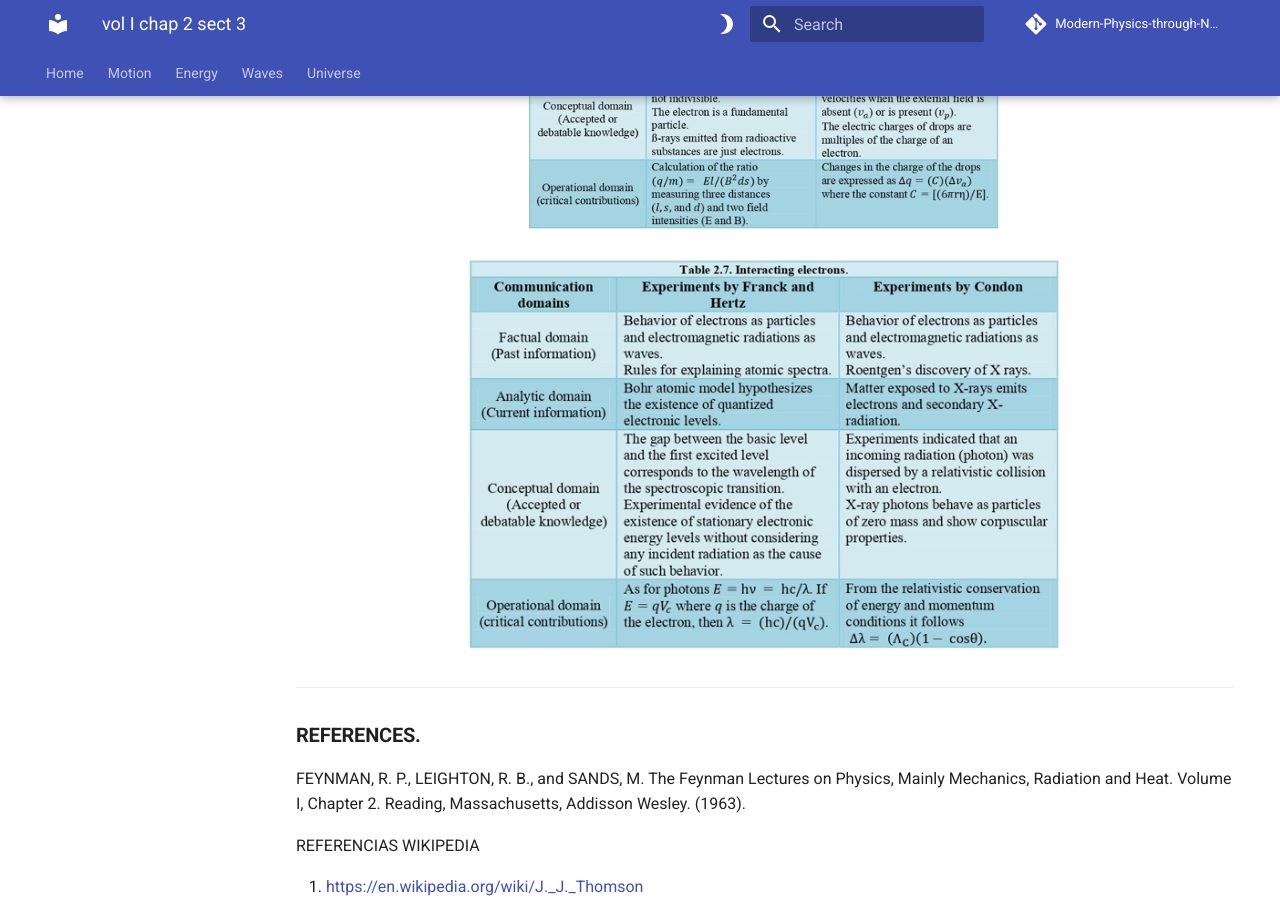
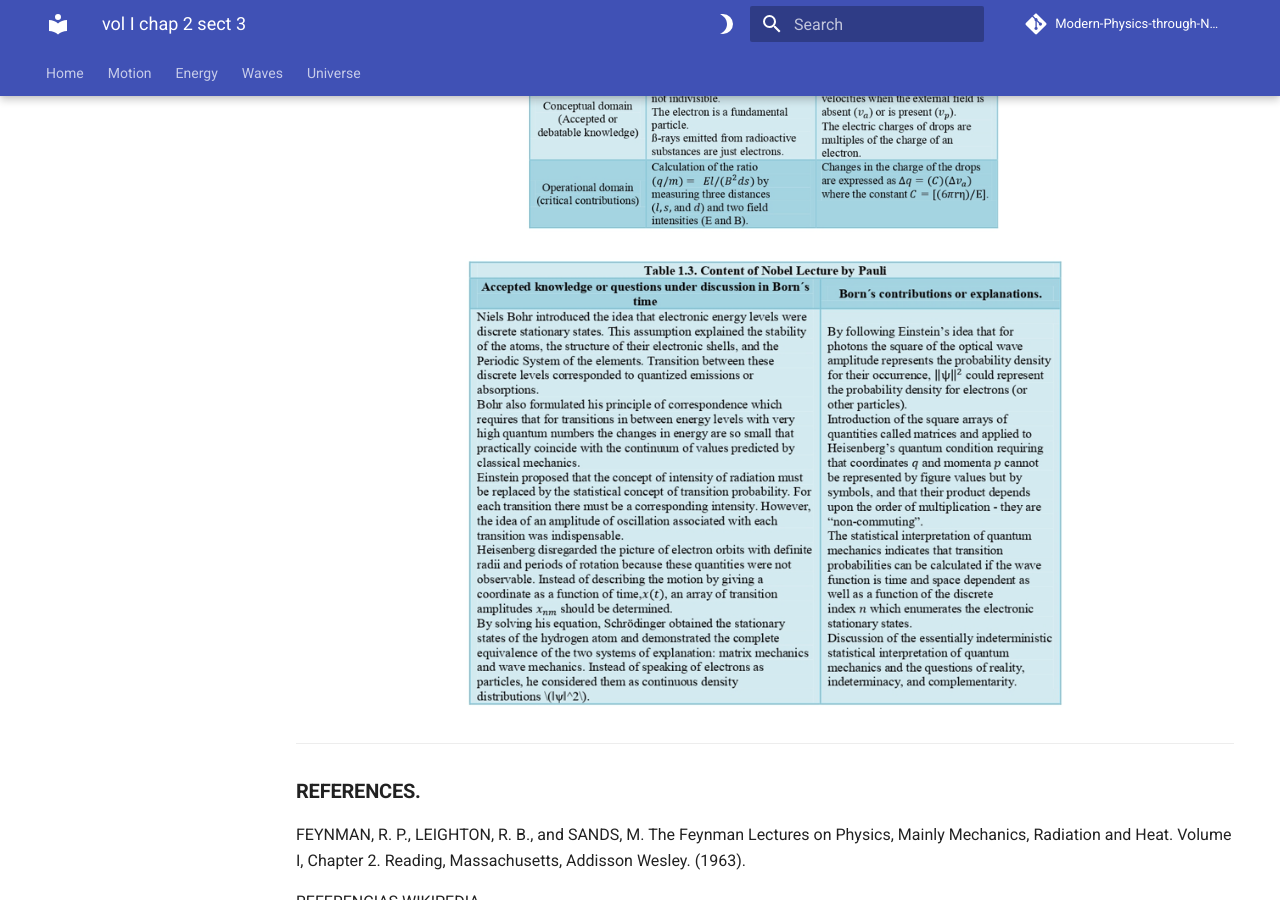
Before and after one commit to modphysnobel/modphysnobel.github.io, an MkDocs documentation site: the page built from docs/vol-I/vol-I-chap-2-sect-3.md, in a window 1280 px wide and 900 px high, scrolled down 1374 px. Built offline with MkDocs 1.6.1 and Material for MkDocs 9.7.7, drawn with Linux system fonts in a browser that asks for light colours; some web fonts are replaced; comment, search, counter and statistics services are not loaded.

Commit message:
Update vol-I-chap-2-sect-3.md

```diff
--- a/docs/vol-I/vol-I-chap-2-sect-3.md
+++ b/docs/vol-I/vol-I-chap-2-sect-3.md
@@ -25,7 +25,7 @@ The knowledge obtained from analyzing the information described previously in Se
 </p>
 
 <p align="center" width="100%">
-    <img width="600" src="https://github.com/modphysnobel/modphysnobel.github.io/blob/main/docs/vol-I/figs/Tabla%202.7.PNG?raw=true">
+    <img width="600" src="https://github.com/modphysnobel/modphysnobel.github.io/blob/main/docs/vol-I/figs/Tabla%202.8.PNG?raw=true">
 </p>
 
 
```
